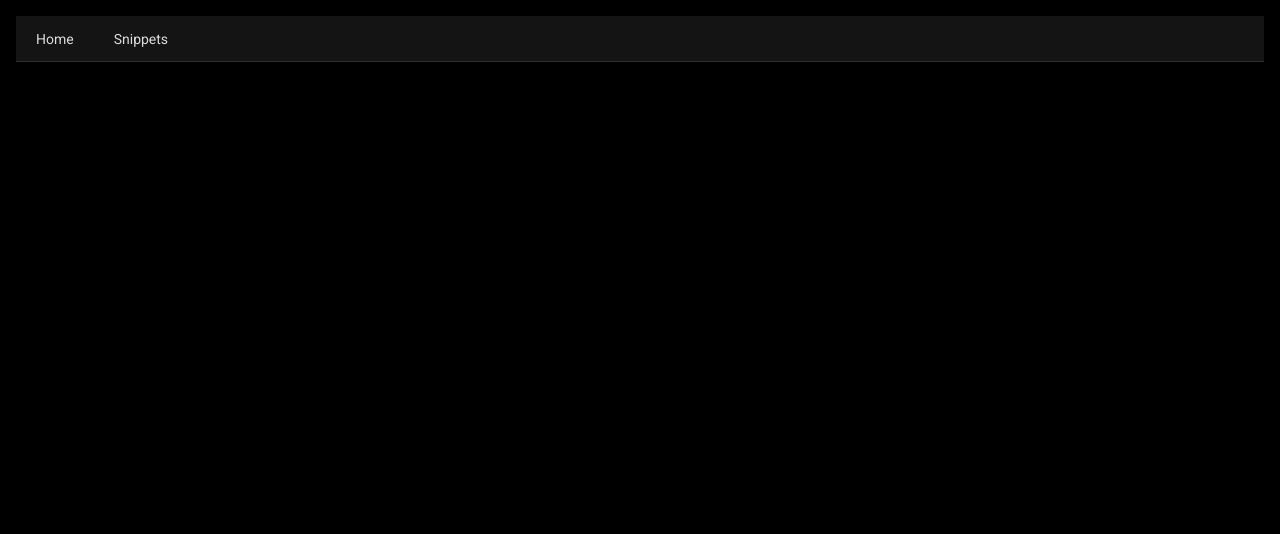
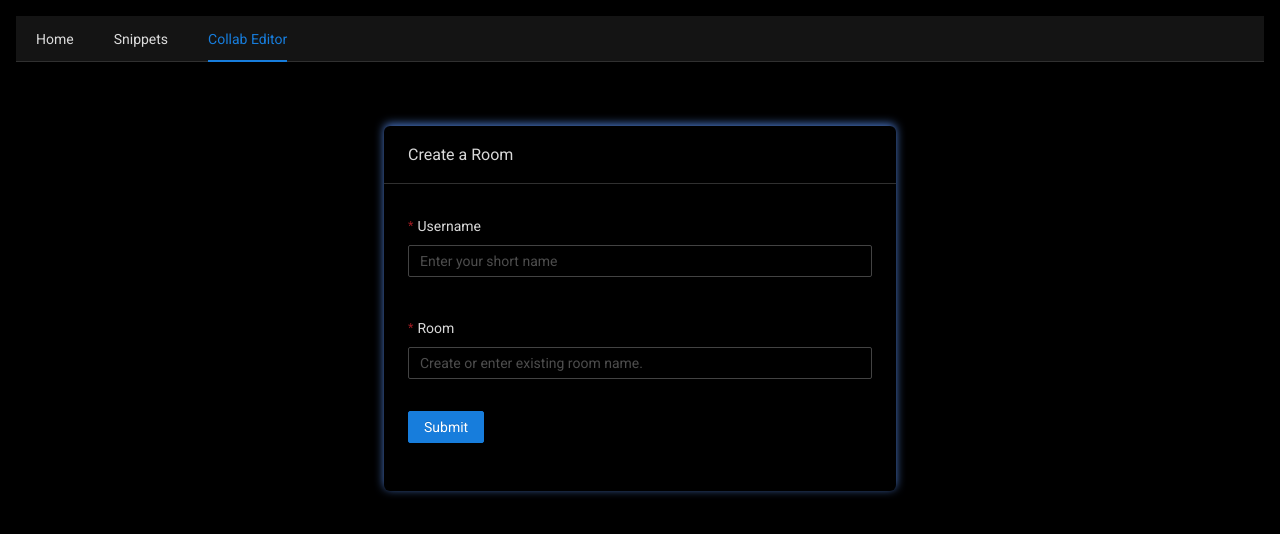
Before and after one commit to adarshaacharya/CodeTreats, a React (Create React App) app in the folder client/: page /collab in a window 1280 px wide. Shown: the top 534 px of the page. Built offline with nearby package versions, Linux system fonts and the light colour scheme; the HTML template or start-up script is replaced by a standard one.

Commit message:
feat: add room create card

```diff
--- a/client/src/assets/styles/global.css
+++ b/client/src/assets/styles/global.css
@@ -164,8 +164,7 @@ svg {
     transition: fill 0.1s ease-in-out, stroke 0.1s ease-in-out;
 }
 
-
 /* colors */
 .text-cyan {
-    color : #00d9ff;
+    color: #00d9ff;
 }
--- a/client/src/components/CollabEditor/CollabEditor.tsx
+++ b/client/src/components/CollabEditor/CollabEditor.tsx
@@ -1,10 +1,53 @@
+import { Button, Card, Form, Input } from 'antd';
 import React from 'react';
+import styles from './style.module.css';
+
+interface IVal {
+    username: string;
+    room: string;
+}
 
 const CollabEditor = () => {
+    const layout = {
+        labelCol: { span: 8 },
+        wrapperCol: { span: 24 },
+    };
+
+    const onFormSubmit = (values: IVal) => {
+      console.log(values)
+    };
+
+    const [form] = Form.useForm();
     return (
-        <div>
-
-        </div>
+        <>
+            <div className={styles.container}>
+                <Card title='Create a Room' className={styles.card}>
+                    <Form {...layout} layout='vertical' form={form} onFinish={onFormSubmit}>
+                        <Form.Item
+                            name='username'
+                            label='Username'
+                            rules={[{ required: true, message: "Username can't be empty" }]}
+                            className='py'
+                        >
+                            <Input placeholder='Enter your short name' />
+                        </Form.Item>
+                        <Form.Item
+                            name='room'
+                            label='Room'
+                            rules={[{ required: true, message: "Room name can't be empty" }]}
+                            className='py'
+                        >
+                            <Input placeholder='Create or enter existing room name.' />
+                        </Form.Item>
+                        <Form.Item>
+                            <Button type='primary' htmlType='submit'>
+                                Submit
+                            </Button>
+                        </Form.Item>
+                    </Form>
+                </Card>
+            </div>
+        </>
     );
 };
 
--- /dev/null
+++ b/client/src/components/CollabEditor/style.module.css
@@ -0,0 +1,10 @@
+.container {
+    margin: 5% 30%;
+}
+
+.card {
+    background: inherit;
+    border-radius: 6px;
+    border: none;
+    box-shadow: 0 -2px 10px rgb(75, 120, 202);
+}
--- a/client/src/components/SnippetsList/CopyLinkButton.tsx
+++ b/client/src/components/SnippetsList/CopyLinkButton.tsx
@@ -3,9 +3,13 @@ import { notify } from 'layout';
 import React from 'react';
 import CopyToClipBoard from 'react-copy-to-clipboard';
 import style from './style.module.css';
+import { message } from 'antd';
+
 type Props = {
     id: string;
 };
+
+const END_POINT = 'http://codetreats.herokuapp.com/';
 
 const CopyLinkButton: React.FC<Props> = ({ id }) => {
     const [, setCopied] = React.useState(false);
@@ -15,9 +19,8 @@ const CopyLinkButton: React.FC<Props> = ({ id }) => {
     const onLinkCopy = () => {
         setCopied(true);
         setCopiedText('Copied');
-        notify.success('Link copied to clipboard. 🦄', 2000);
+        message.success('Link copied to clipboard. 🦄');
         playClick();
-
         setInterval(() => {
             setCopiedText('Copy Link');
         }, 3000);
@@ -25,7 +28,7 @@ const CopyLinkButton: React.FC<Props> = ({ id }) => {
 
     return (
         <>
-            <CopyToClipBoard text={`http://localhost:3000/snippets/${id}`} onCopy={onLinkCopy}>
+            <CopyToClipBoard text={`END_POINT${id}`} onCopy={onLinkCopy}>
                 <button className={style.copy}>{copiedText}</button>
             </CopyToClipBoard>
         </>
--- a/client/src/layout/Navbar/index.tsx
+++ b/client/src/layout/Navbar/index.tsx
@@ -1,10 +1,11 @@
 import { Menu } from 'antd';
 import React from 'react';
-import { useHistory, useLocation } from 'react-router-dom';
+import { useHistory, useLocation, Route, Redirect } from 'react-router-dom';
 
 const items = [
     { key: '1', label: 'Home', path: '/' },
     { key: '2', label: 'Snippets', path: '/snippets' },
+    { key: '3', label: 'Collab Editor', path: '/collab' },
 ];
 
 export const Navbar: React.FC = (props) => {
--- a/client/src/pages/CollaboratePage.tsx
+++ b/client/src/pages/CollabEditorPage.tsx
@@ -1,7 +1,7 @@
 import React from 'react';
 import CollabEditor from 'components/CollabEditor';
 
-const CollaboratePage = () => {
+const CollabEditorPage = () => {
     return (
         <>
             <CollabEditor />
@@ -9,4 +9,4 @@ const CollaboratePage = () => {
     );
 };
 
-export default CollaboratePage;
+export default CollabEditorPage;
--- a/client/src/routes.tsx
+++ b/client/src/routes.tsx
@@ -3,6 +3,7 @@ import SnippetPage from 'pages/SnippetPage';
 import SnippetsPage from 'pages/SnippetsPage';
 import React from 'react';
 import { Route, Switch } from 'react-router-dom';
+import CollabEditorPage from 'pages/CollabEditorPage';
 
 export const useRoutes = () => {
     return (
@@ -11,6 +12,7 @@ export const useRoutes = () => {
                 <Route exact path='/' component={HomePage} />
                 <Route exact path='/snippets' component={SnippetsPage} />
                 <Route exact path='/snippets/:id' component={SnippetPage} />
+                <Route exact path='/collab' component={CollabEditorPage} />
             </Switch>
         </>
     );
```
